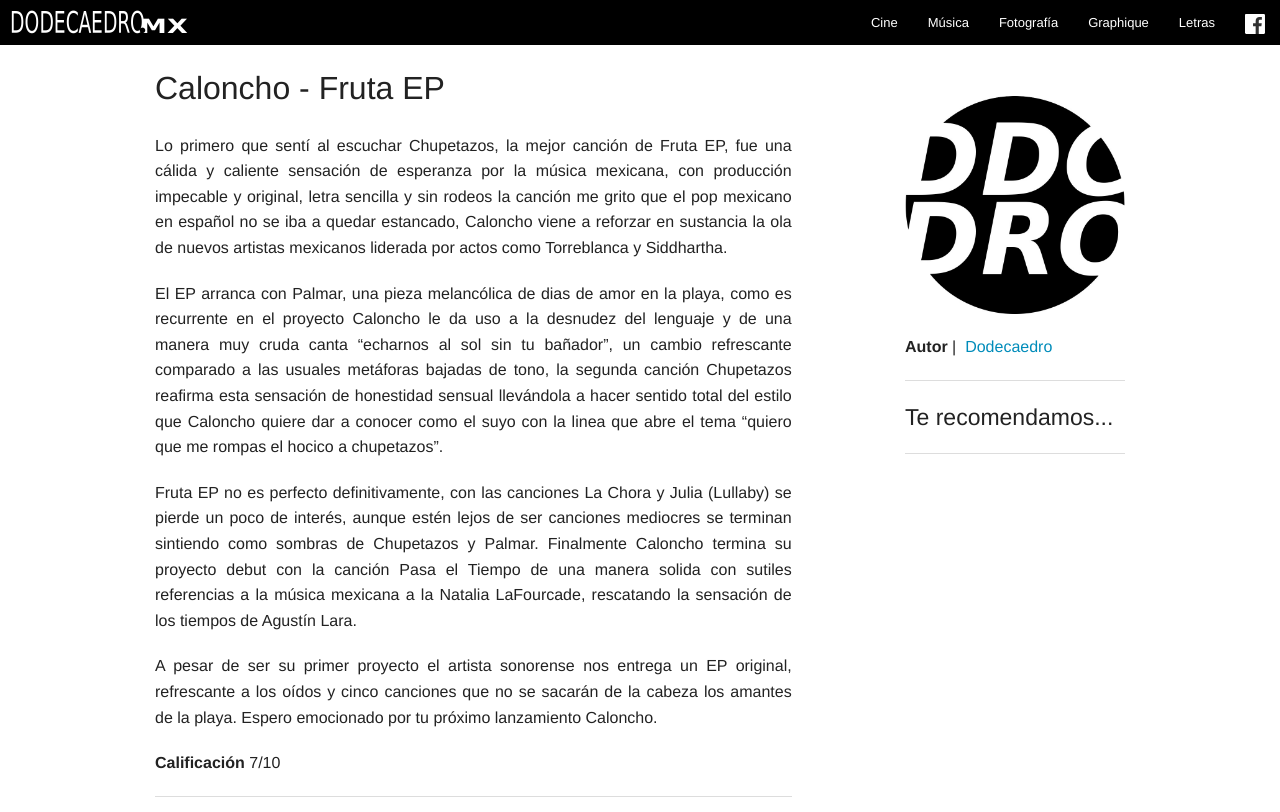
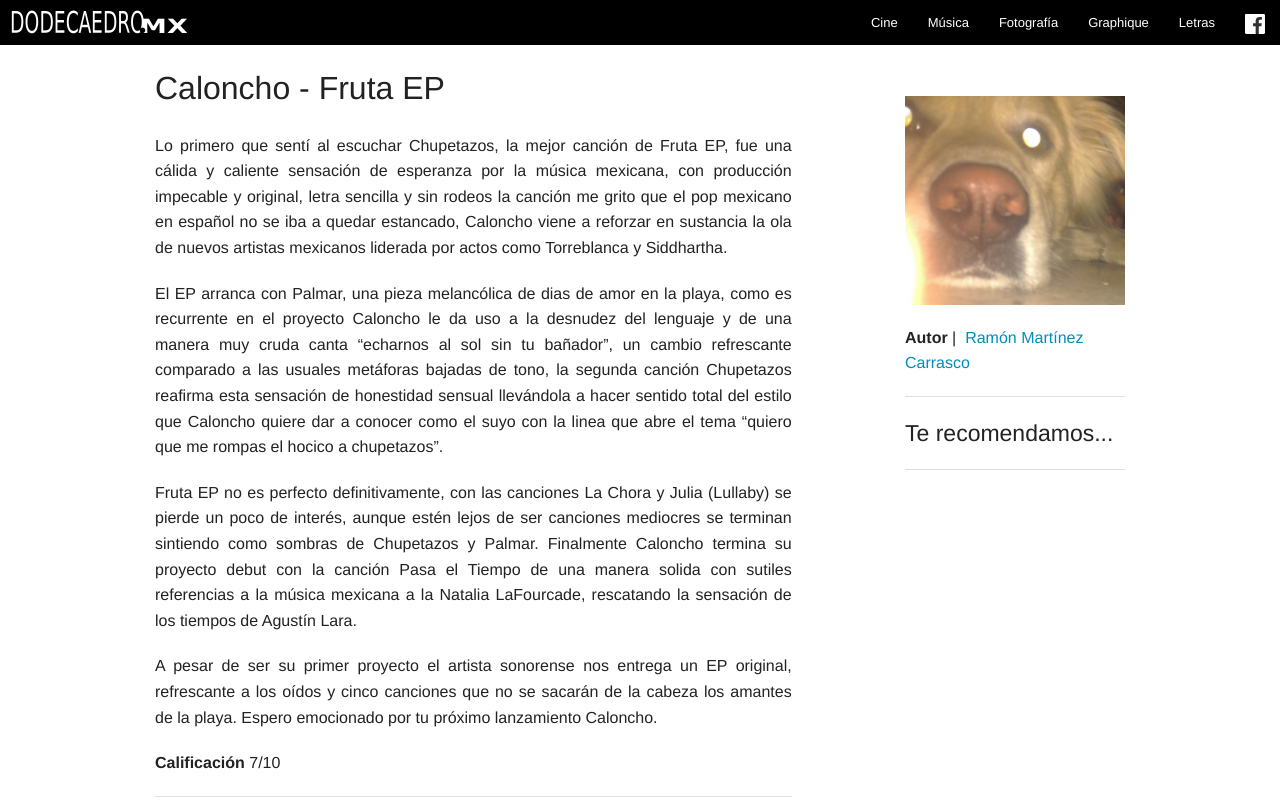
Before and after one commit to dodecaedro-mexico/dodecaedro-v1, a Jekyll site: the page built from _posts/Música/Reseñas/2015-05-11-caloncho-fruta-ep.md, in a window 1280 px wide and 1293 px high, cut to the strip 0-812 px from the top of the window. Built offline with Jekyll 4.4.1, drawn with Linux system fonts in a browser that asks for light colours; nearby versions of some CDN libraries; comment, search, counter and statistics services are not loaded.

Commit message:
Add requierments for new author

```diff
--- a/_config.yml
+++ b/_config.yml
@@ -73,6 +73,7 @@
               value: "Maro"
             - name: "Sebastián Alfaro"
               value: "Sebastián Alfaro"
+            - name: "Raul Martínez Carrasco"
             - name: "Sebastián López"
               value: "Sebastián López"
     _posts/Fotografía/Gifwalls:
@@ -116,6 +117,7 @@
               value: "Maro"
             - name: "Sebastián Alfaro"
               value: "Sebastián Alfaro"
+            - name: "Raul Martínez Carrasco"
             - name: "Sebastián López"
               value: "Sebastián López"
     _posts/Letras/Ensayos:
@@ -159,6 +161,7 @@
               value: "Maro"
             - name: "Sebastián Alfaro"
               value: "Sebastián Alfaro"
+            - name: "Raul Martínez Carrasco"
             - name: "Sebastián López"
               value: "Sebastián López"
     _posts/Letras/Historias:
@@ -202,5 +205,6 @@
               value: "Maro"
             - name: "Sebastián Alfaro"
               value: "Sebastián Alfaro"
+            - name: "Raul Martínez Carrasco"
             - name: "Sebastián López"
               value: "Sebastián López"
--- a/_posts/Música/Reseñas/2015-05-11-caloncho-fruta-ep.md
+++ b/_posts/Música/Reseñas/2015-05-11-caloncho-fruta-ep.md
@@ -7,7 +7,7 @@
 title: "Caloncho - Fruta EP"
 thumbnail: /assets/img/posts/PortadaFurtaWEBsmall.jpg
 excerpt: "Lo primero que sentí al escuchar Chupetazos, la mejor canción de Fruta EP, fue una cálida y caliente sensación de esperanza por la música mexicana"
-author: Dodecaedro
+author: Ramón Martínez Carrasco
 ---
 
 Lo primero que sentí al escuchar Chupetazos, la mejor canción de Fruta EP, fue una cálida y caliente sensación de esperanza por la música mexicana, con producción impecable y original, letra sencilla y sin rodeos la canción me grito que el pop mexicano en español no se iba a quedar estancado, Caloncho viene a reforzar en sustancia la ola de nuevos artistas mexicanos liderada por actos como Torreblanca y Siddhartha.
--- a/_sass/_app.scss
+++ b/_sass/_app.scss
@@ -1,18 +1,12 @@
 /* Top Bar */
 
-    .top-bar, .top-bar-section li:not(.has-form) a:not(.button), .top-bar.expanded .title-area {
-        background-color:  #000000;
-    }
+    .top-bar, .top-bar-section li:not(.has-form) a:not(.button), .top-bar.expanded .title-area {background-color:  #000000;}
     /* Remove Dropdown Caret */
     .top-bar-section .has-dropdown > a {padding-right: 15px !important;}
+
     .top-bar-section .has-dropdown > a:after {border-color: transparent transparent transparent;}
 
-    .top-bar .title-area .name a {
-        letter-spacing: 0.5rem;
-    }
-    .top-bar-section #follow {
-    background-color: #333333;
-    }
+    .top-bar-section #follow {background-color: #333333;}
 
 /* Footer */
 
@@ -20,7 +14,7 @@
         margin-top: 1rem;
         padding-top: 1rem;
         padding-bottom: 1rem;
-        background-color: #333333;
+        background-color: #000000;
         color: #FFFFFF;
     }
 
@@ -44,3 +38,10 @@
     article {
         text-align: justify;
     }
+
+/* Artistas */
+
+    #artistas blockquote {
+        color: #000000;
+        border-left: 1px solid #333333;
+    }
```
Also changed, not shown: artistas/index.html (added, +23 -0 lines), assets/img/autores/Ramón Martínez Carrasco.jpg (added).
